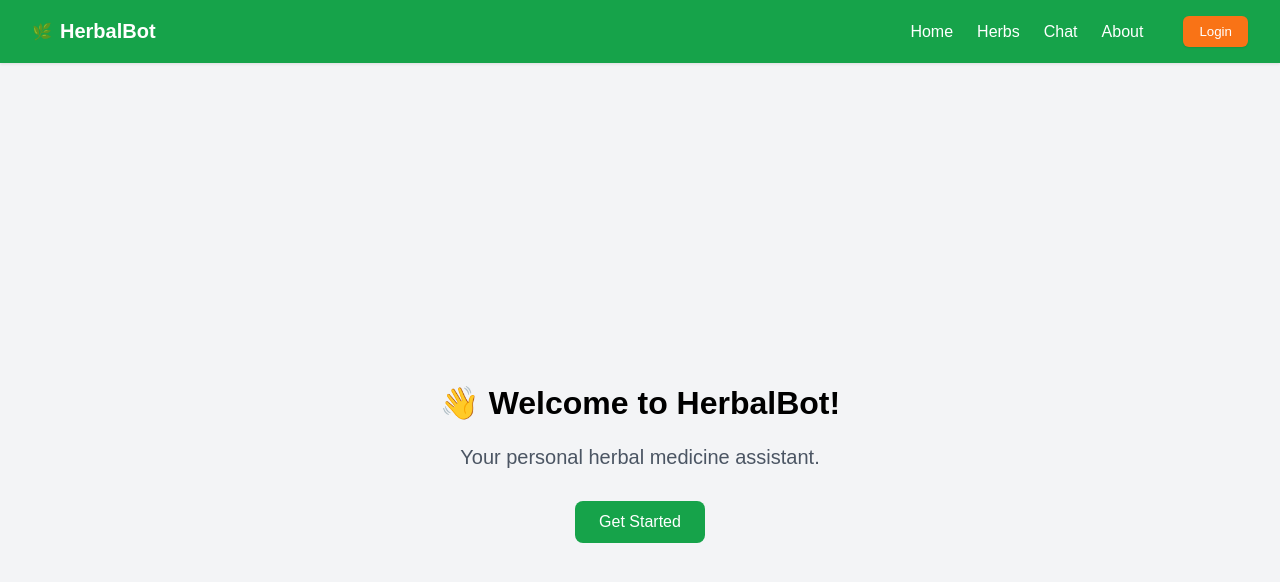
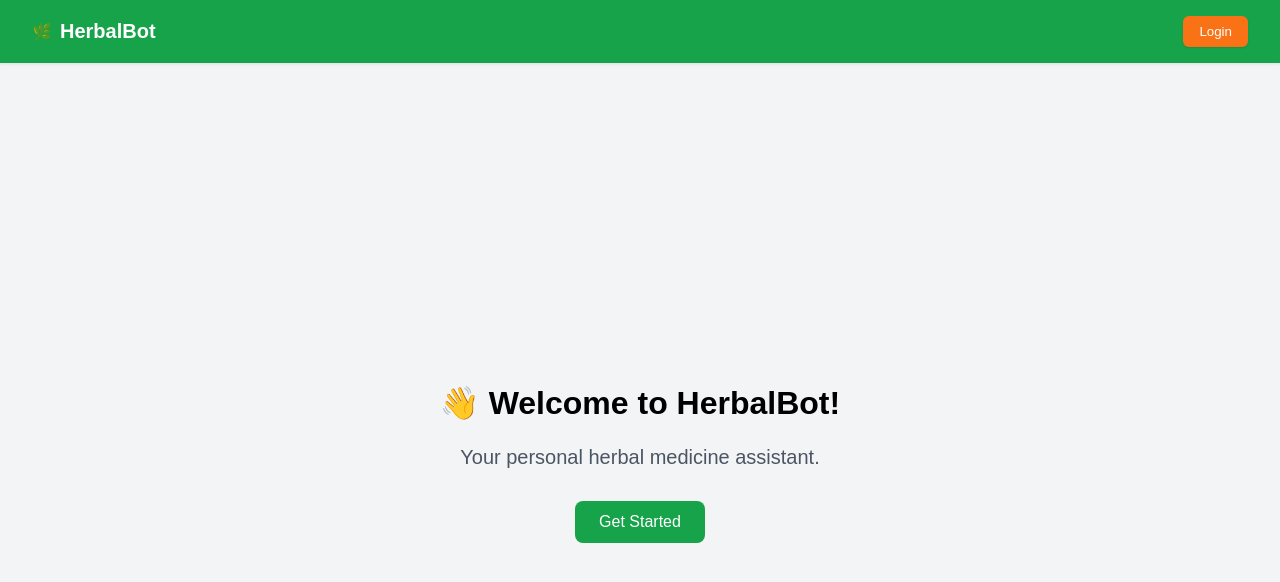
Before and after one commit to binumarcodes/herbal-bot, a React (Vite) app: page / in a window 1280 px wide. Shown: the top 582 px of the page. Built offline with nearby package versions, Linux system fonts and the light colour scheme.

Commit message:
Removed the unnecessary links

```diff
--- a/src/Navbar.tsx
+++ b/src/Navbar.tsx
@@ -54,10 +54,10 @@ export default function Navbar({ user, loggedIn, setLoggedIn, setShowWelcome }:
         alignItems: isMobile ? "flex-start" : "center",
       }}
     >
-      <a href="#" style={linkStyle} onClick={() => { setShowWelcome(true); setMenuOpen(false); }}>Home</a>
+      {/* <a href="#" style={linkStyle} onClick={() => { setShowWelcome(true); setMenuOpen(false); }}>Home</a>
       <a href="#" style={linkStyle} onClick={() => setMenuOpen(false)}>Herbs</a>
       <a href="#" style={linkStyle} onClick={() => setMenuOpen(false)}>Chat</a>
-      <a href="#" style={linkStyle} onClick={() => setMenuOpen(false)}>About</a>
+      <a href="#" style={linkStyle} onClick={() => setMenuOpen(false)}>About</a> */}
       {!loggedIn ? (
         <button style={buttonStyle} onClick={() => { setShowWelcome(false); setMenuOpen(false); }}>
           Login
```
